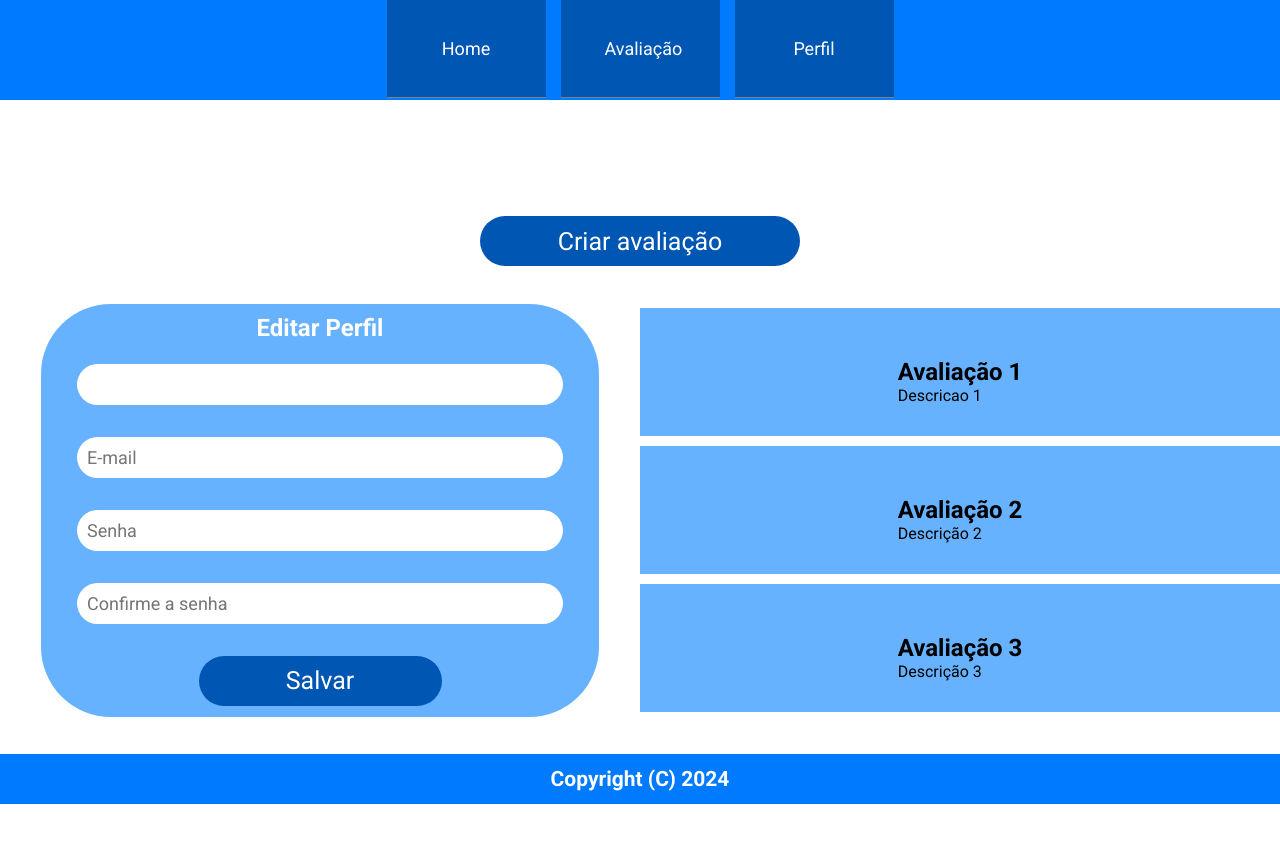
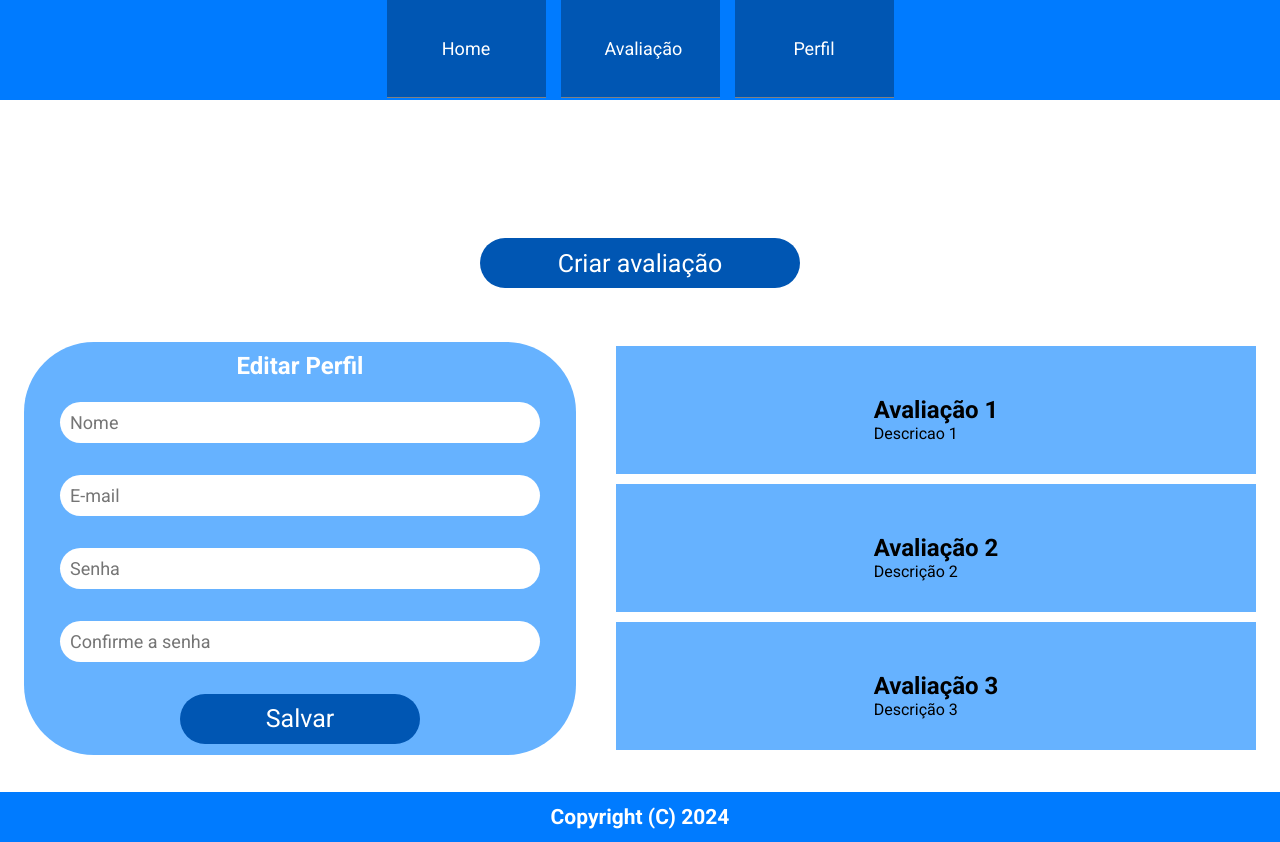
Before and after one commit to Matheus-AR/pi-frontend, a React (Vite) app: page /perfil in a window 1280 px wide. Before the commit the page ends 804 px from the top, so only its background shows below. Built offline with nearby package versions, Linux system fonts and the light colour scheme.

Commit message:
Ajustando a responsividade
Ajuste na responsividade da tela de perfil

```diff
--- a/src/pages/FormPerfil.jsx
+++ b/src/pages/FormPerfil.jsx
@@ -21,7 +21,7 @@ function FormPerfil() {
     return (
         <form onSubmit={handleSubmit(onSubmit)}>
             <Titulo2 texto="Editar Perfil" />
-            <InputNome register={register} error={errors.nome} />
+            <InputNome texto="Nome" register={register} error={errors.nome} />
             <InputEmail register={register} error={errors.email} />
             <InputSenha register={register} error={errors.senha} />
             <InputConfirmaSenha register={register} error={errors.confirmasenha} senha={campoSenha} />
--- a/src/pages/Perfil.css
+++ b/src/pages/Perfil.css
@@ -1,9 +1,39 @@
 .perfil-container {
     display: flex;
     flex-direction: column;
-    justify-content: center;
+    gap: 16px;
+    margin-top: 400px;
+}
+
+.perfil-section {
+    display: flex;
+    flex-direction: column;
     align-items: center;
-    margin-top: 120px;
+}
+
+.perfil-section form {
+    background-color: #66B2FF;
+    display: flex;
+    flex-direction: column;
+    align-items: center;
+    padding: 20px;
+    width: 100%;
+}
+
+@media screen and (min-width: 768px) {
+    .perfil-container {
+        align-items: center;
+        margin-top: 450px;
+    }
+
+    .perfil-section form {
+        border-radius: 70px;
+    }
+}
+
+@media screen and (min-width: 1024px) {
+    .perfil-container {
+        margin-top: 180px;
     }
 
     .perfil-container input[type="button"] {
@@ -14,6 +44,8 @@
         grid-template-columns: 1fr 1fr;
         justify-items: center;
         align-items: center;
+        gap: 40px;
+        padding: 0 24px;
     }
 
     .perfil-section form {
@@ -23,7 +55,6 @@
         align-items: center;
         padding: 0 36px;
         background-color: #66B2FF;
-    border-radius: 70px;
-    width: 558px;
         height: 413px;
     }
+}
```
Lines whose indentation alone changed are shown as unchanged.
